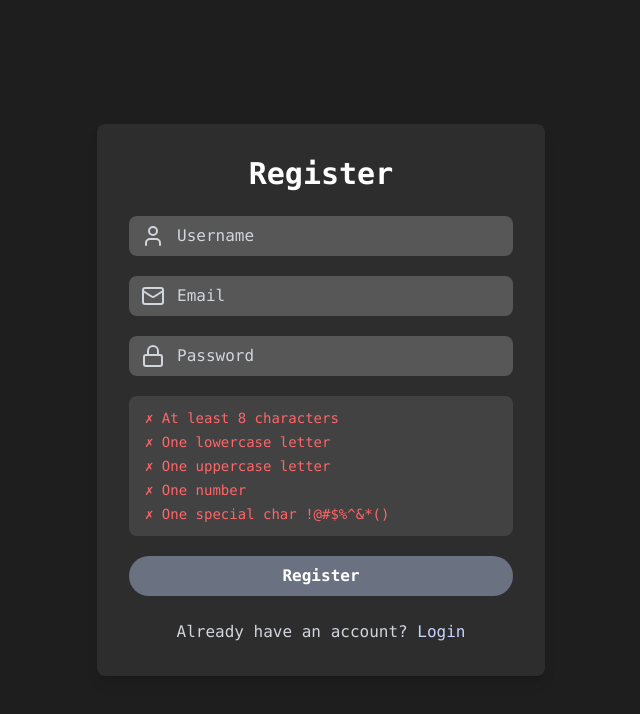
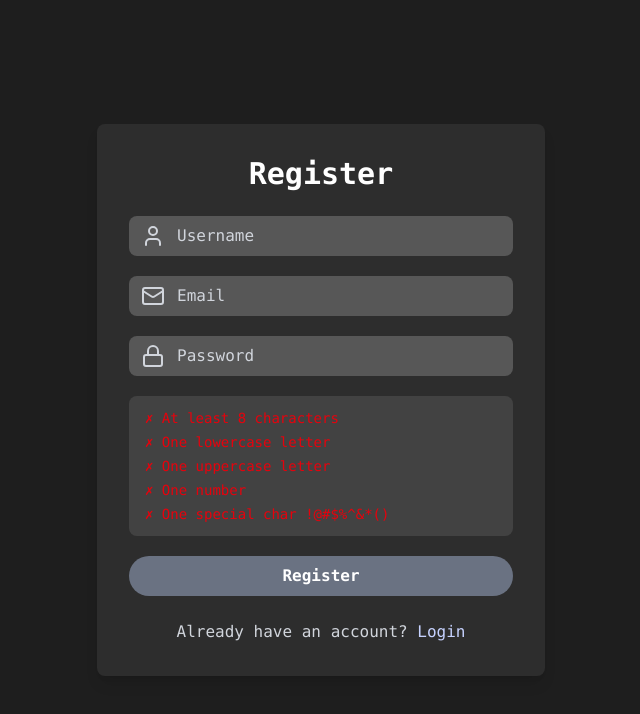
Before and after one commit to EuanSelkirk/Large_Project, a React (Vite) app in the folder frontend/: page /register in a window 1280 px wide. Shown: the top 714 px of the page, without its empty margins (319-959 px from the left). Built offline with nearby package versions, Linux system fonts and the light colour scheme.

Commit message:
more contrast

```diff
--- a/frontend/src/pages/Register.tsx
+++ b/frontend/src/pages/Register.tsx
@@ -136,19 +136,19 @@ const Register = () => {
           {/* Live Feedback */}
           <div className="bg-white/10 rounded-lg p-3 mt-2">
             <ul className="text-sm space-y-1 pl-1">
-              <li className={isLengthValid ? "text-green-300" : "text-red-400"}>
+              <li className={isLengthValid ? "text-green-300" : "text-red-600"}>
                 {isLengthValid ? "✓" : "✗"} At least 8 characters
               </li>
-              <li className={hasLowercase ? "text-green-300" : "text-red-400"}>
+              <li className={hasLowercase ? "text-green-300" : "text-red-600"}>
                 {hasLowercase ? "✓" : "✗"} One lowercase letter
               </li>
-              <li className={hasUppercase ? "text-green-300" : "text-red-400"}>
+              <li className={hasUppercase ? "text-green-300" : "text-red-600"}>
                 {hasUppercase ? "✓" : "✗"} One uppercase letter
               </li>
-              <li className={hasDigit ? "text-green-300" : "text-red-400"}>
+              <li className={hasDigit ? "text-green-300" : "text-red-600"}>
                 {hasDigit ? "✓" : "✗"} One number
               </li>
-              <li className={hasSpecial ? "text-green-300" : "text-red-400"}>
+              <li className={hasSpecial ? "text-green-300" : "text-red-600"}>
                 {hasSpecial ? "✓" : "✗"} One special char {"!@#$%^&*()"}
               </li>
             </ul>
```
